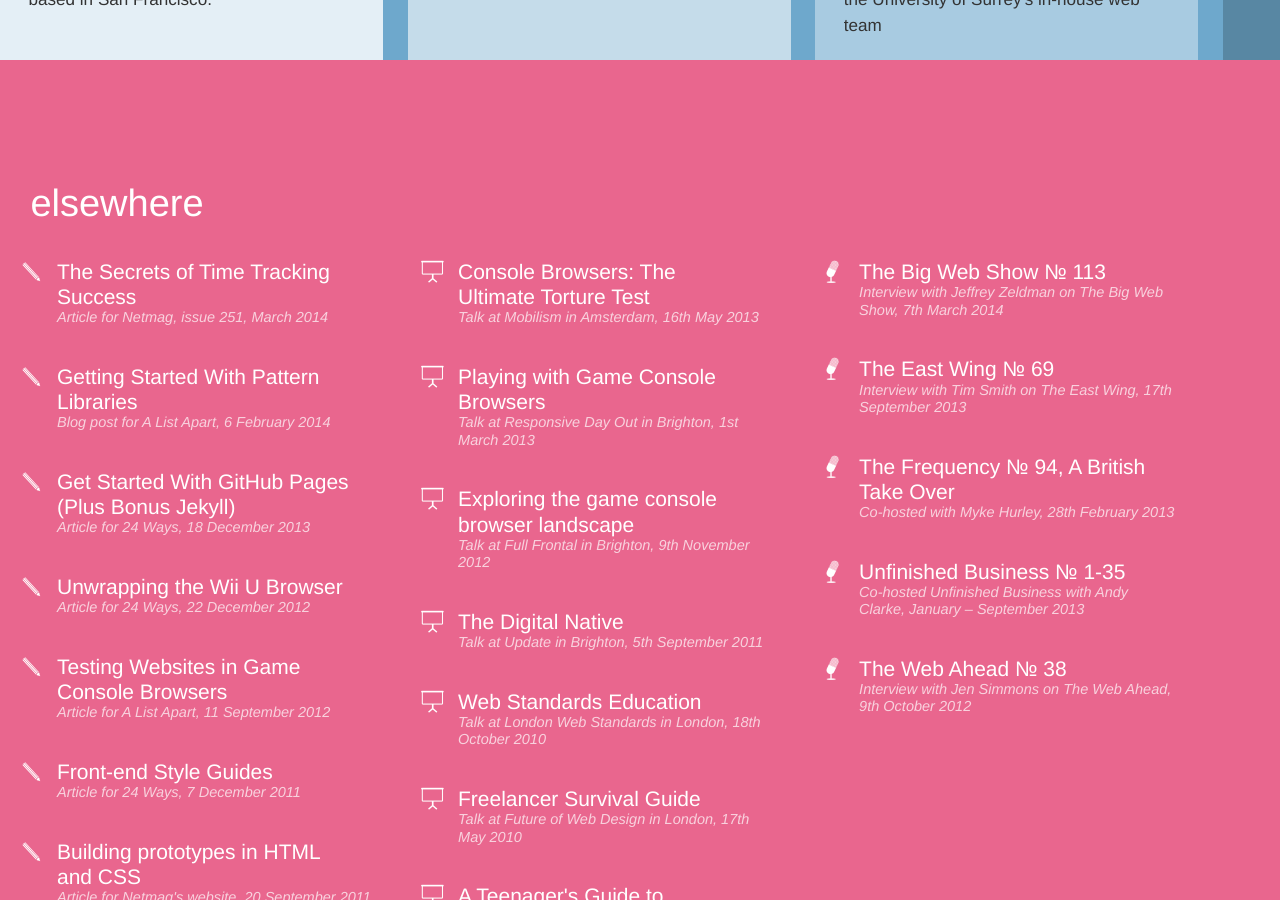
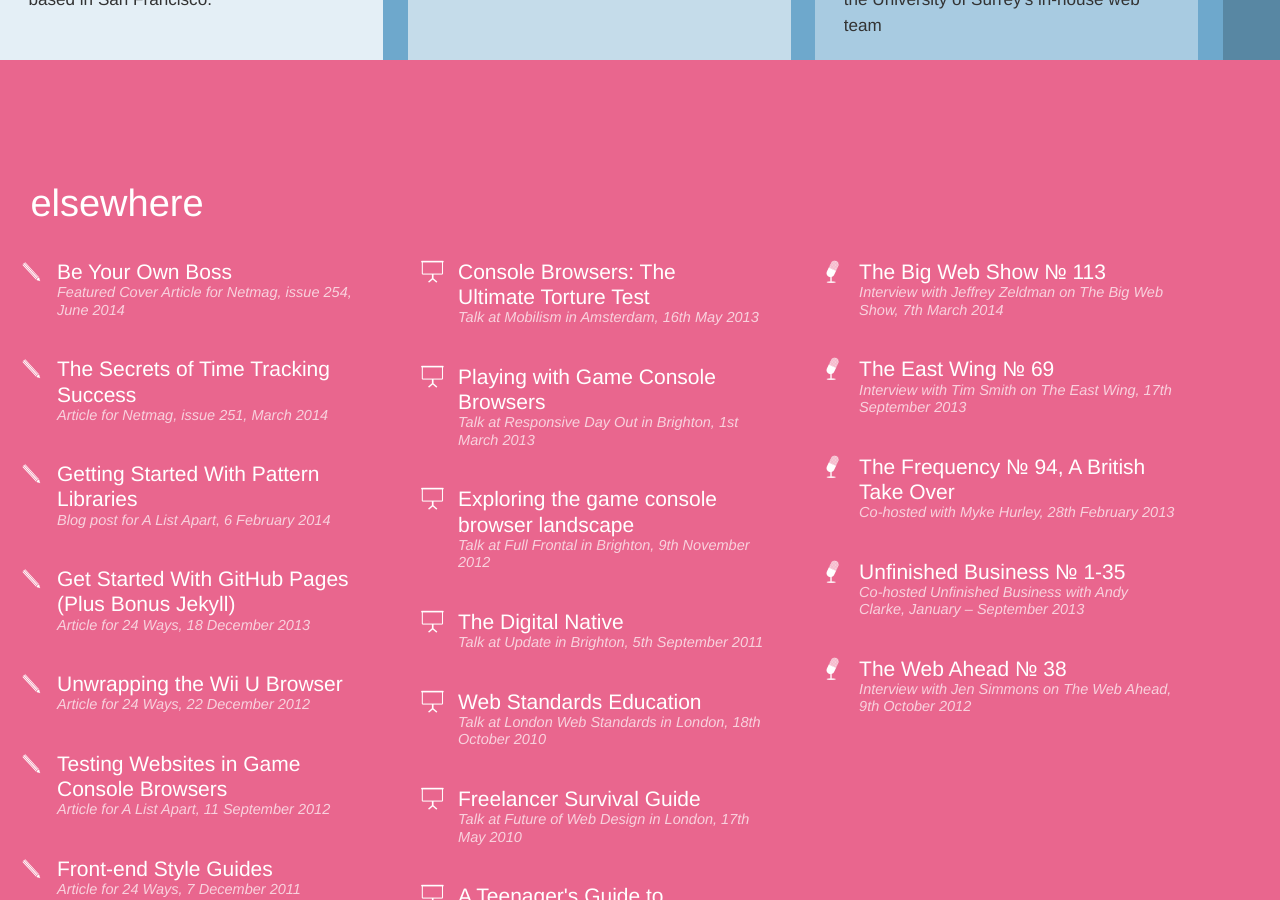
Before and after one commit to maban/maban, a Jekyll site: the page built from index.html, in a window 1280 px wide and 900 px high, scrolled down 1964 px. Built offline with Jekyll 4.4.1, drawn with Linux system fonts in a browser that asks for light colours.

Commit message:
Add link to Netmag article

```diff
--- a/index.html
+++ b/index.html
@@ -122,6 +122,12 @@ slug: home
     <div class="list-column">
     <h3 class="heading-subsection">Articles</h3>
     <ol class="list">
+        <li>
+          <a class="link-type-article" href="http://www.myfavouritemagazines.co.uk/design/net-magazine-back-issues/net-june-14-issue-254/">
+            <h3>Be Your Own Boss</h3>
+            <p>Featured Cover Article for Netmag, issue 254, June 2014</p>
+          </a>
+        </li>
         <li>
           <a class="link-type-article" href="http://www.myfavouritemagazines.co.uk/design/net-magazine-back-issues/net-march-14-issue-251/">
               <h3>The Secrets of Time Tracking Success</h3>
```
